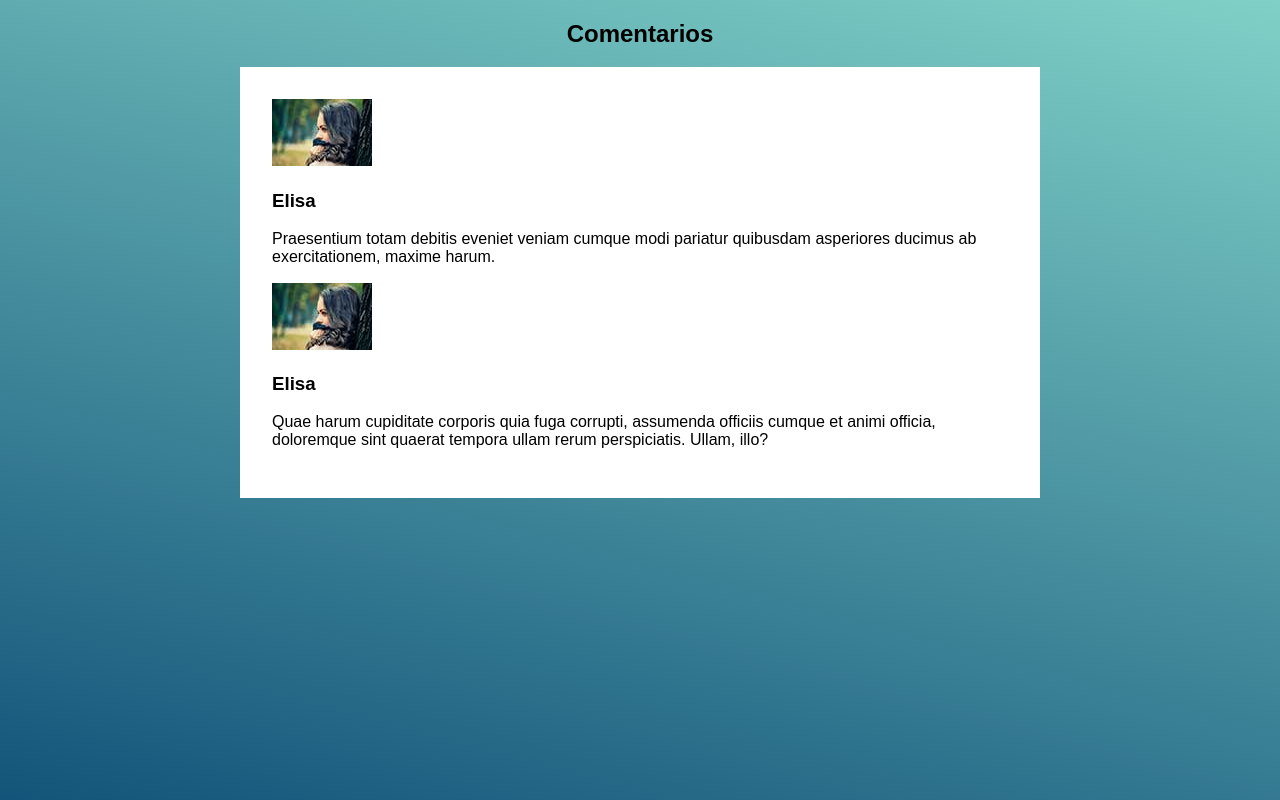
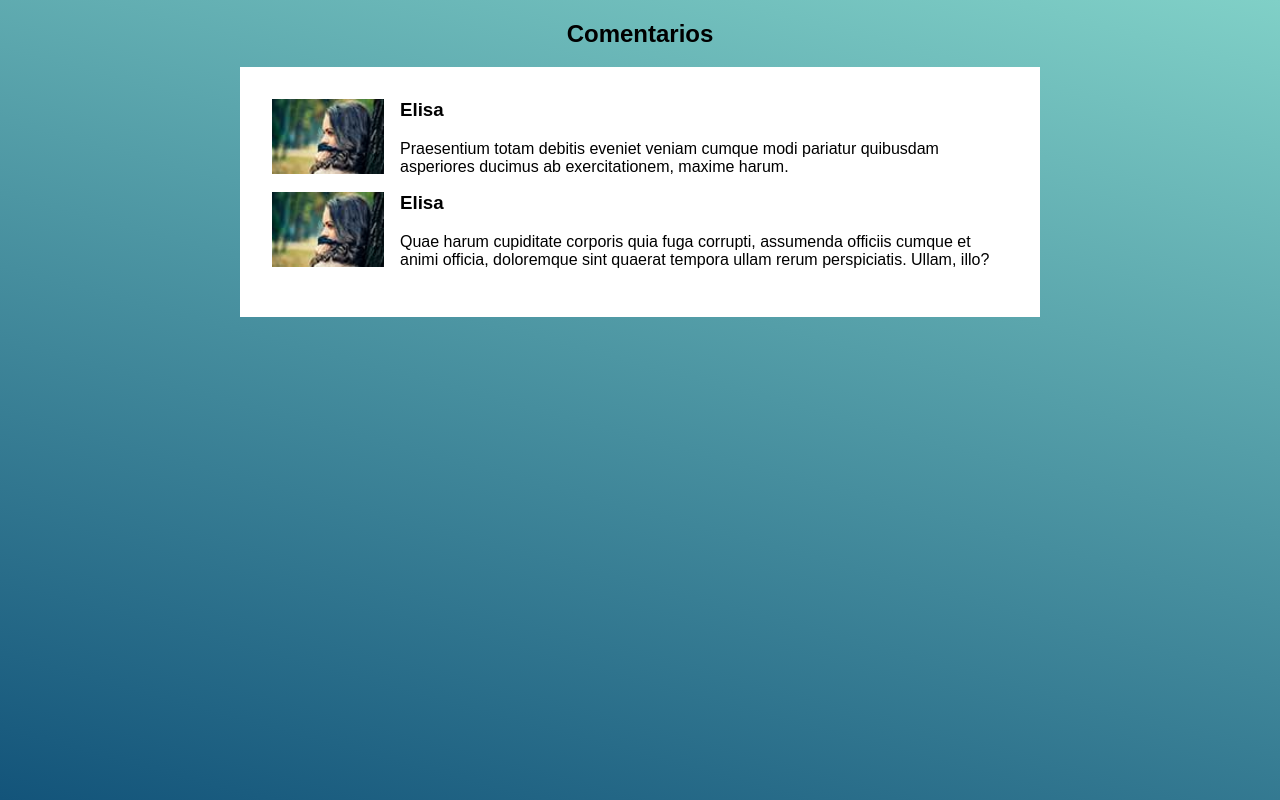
Before and after one commit to jcarlosj/CSSGrid-Flexbox-6a-Media-Object-U-JPdTV, a plain HTML site: page index.html in a window 1280 px wide. Drawn offline with nearby package versions, Linux system fonts and the light colour scheme; a web font is replaced by a local one.

Commit message:
[+] Styles: Ajusta comentario e imagen de avatar (Posición y dimensiones)

```diff
--- a/css/styles.css
+++ b/css/styles.css
@@ -18,6 +18,9 @@ body {
 h2 {
     text-align: center;
 }
+h3 {
+    margin-top: 0;
+}
 
 .container {
     background-color: white;
@@ -25,3 +28,13 @@ h2 {
     max-width: 800px;
     padding: 2rem;
 }
+
+/* Media Object */
+.comment {
+    display: flex;
+    align-items: flex-start;
+}
+.comment .avatar {
+    margin-right: 1rem;
+    flex: 0 0 7rem;
+}
--- a/index.html
+++ b/index.html
@@ -14,14 +14,14 @@
    <h2>Comentarios</h2>
     <div id="comments" class="container">
         <div class="comment">
-            <img src="./images/avatar-woman.jpg" alt="Elisa">
+            <img class="avatar" src="./images/avatar-woman.jpg" alt="Elisa">
             <div class="content-comment">
                 <h3>Elisa</h3>
                 <p>Praesentium totam debitis eveniet veniam cumque modi pariatur quibusdam asperiores ducimus ab exercitationem, maxime harum.</p>
             </div>
         </div>
         <div class="comment">
-            <img src="./images/avatar-woman.jpg" alt="Elisa">
+            <img class="avatar" src="./images/avatar-woman.jpg" alt="Elisa">
             <div class="content-comment">
                 <h3>Elisa</h3>
                 <p>Quae harum cupiditate corporis quia fuga corrupti, assumenda officiis cumque et animi officia, doloremque sint quaerat tempora ullam rerum perspiciatis. Ullam, illo?</p>
```
